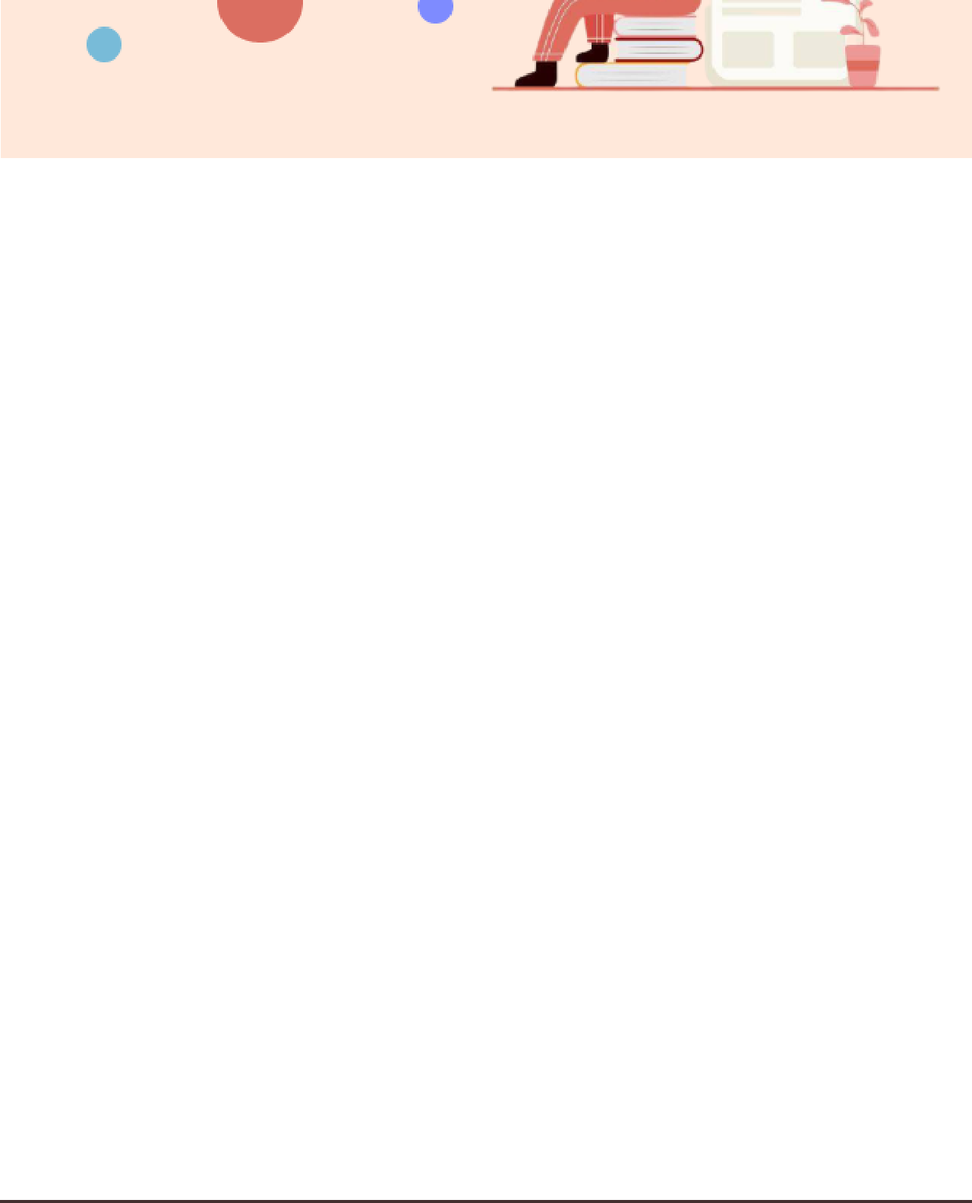
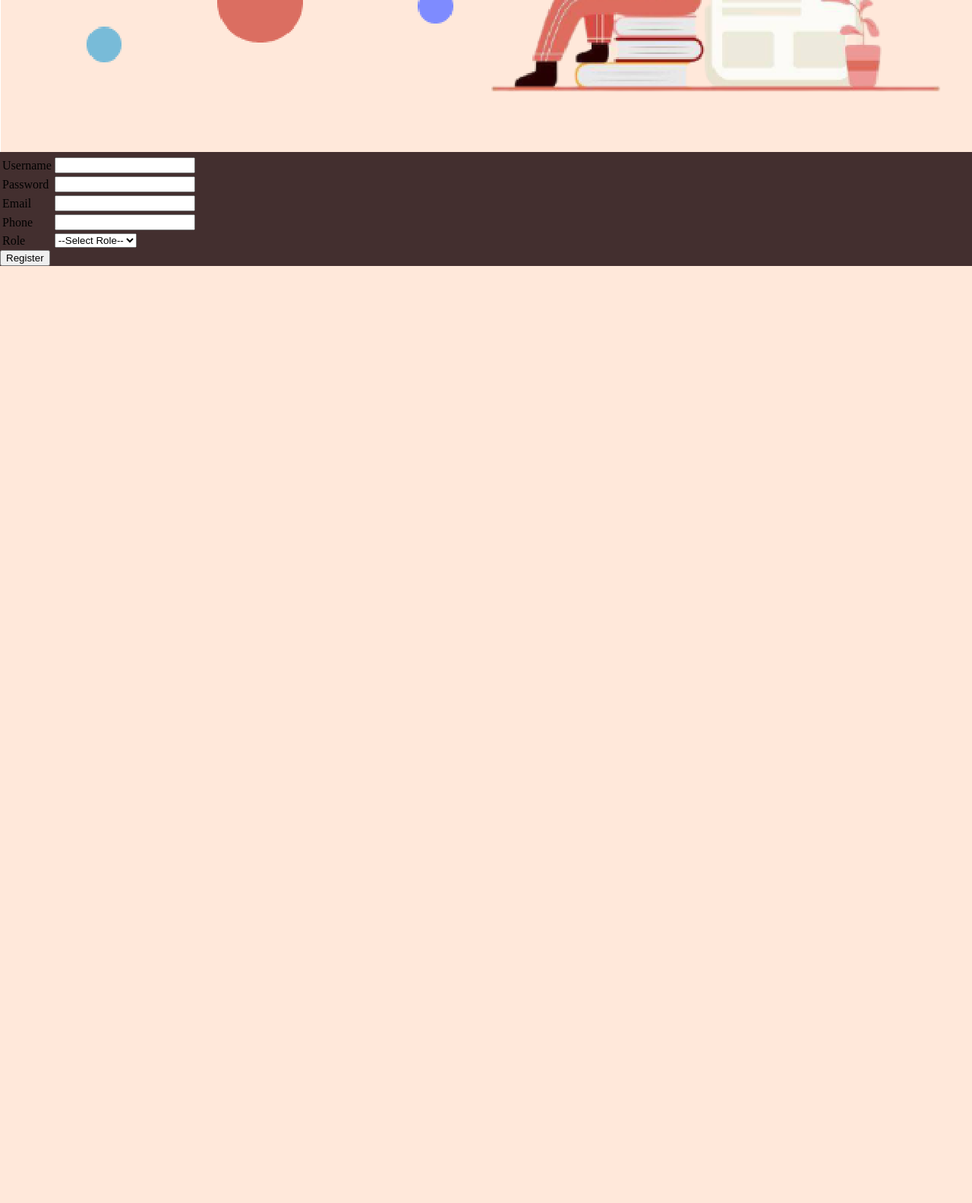
Before and after one commit to NadiaClarissaHermawan/StudieKuy-Online-Course, a PHP site: template view/register.php in a window 1280 px wide; the page is wider, and only the part inside the window is pictured. Shown: the part 470-2053 px from the top of that part at 76% size. After the commit the page ends 820 px from the top of that part, so only its background shows below. Run offline with PHP 8.4, Linux system fonts and the light colour scheme; the template is opened without the code that fills it, so the values that code supplies are empty.

Commit message:
add gambar sama register.php

```diff
--- a/view/register.php
+++ b/view/register.php
@@ -3,6 +3,36 @@
     <div class="menuNav">/</div>
     <div  class="menuNav">Register</div>
 </div>
-<div>
-	<img src="images/login.png">
-</div>
+<div class="form">
+	<img src="view/images/loginpotongan.png">
+	<form method="" action="">
+		<table>
+			<tr>
+				<td>Username</td>
+				<td><input type="text" name="userID"></td>
+			</tr>
+			<tr>
+				<td>Password</td>
+				<td><input type="Password" name="userPass"></td>
+			</tr>
+            <tr>
+				<td>Email</td>
+				<td><input type="text" name="userEmail"></td>
+			</tr>
+            <tr>
+				<td>Phone</td>
+				<td><input type="text" name="userPhone"></td>
+			</tr>
+            <tr>
+				<td>Role</td>
+				<td>
+                    <select name="roleSelector">
+                        <option value="1">--Select Role--</option>
+                        <option value="2">Student</option>
+                        <option value="3">Teacher</option>
+                    </select>
+                </td>
+			</tr>
+		</table>
+		<input type="submit" value="Register" name='updateUsername'>
+	</form>
```
Also changed, not shown: view/images/loginpotongan.png (added).
